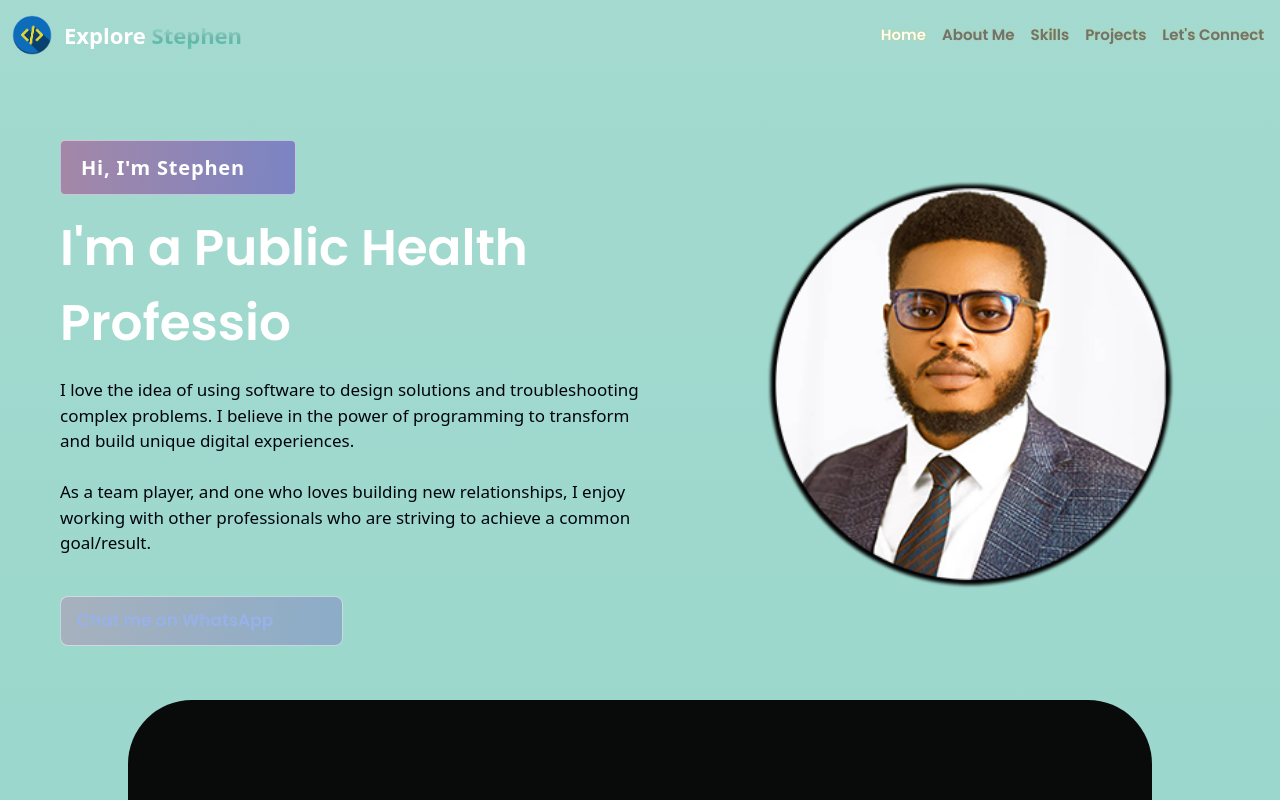
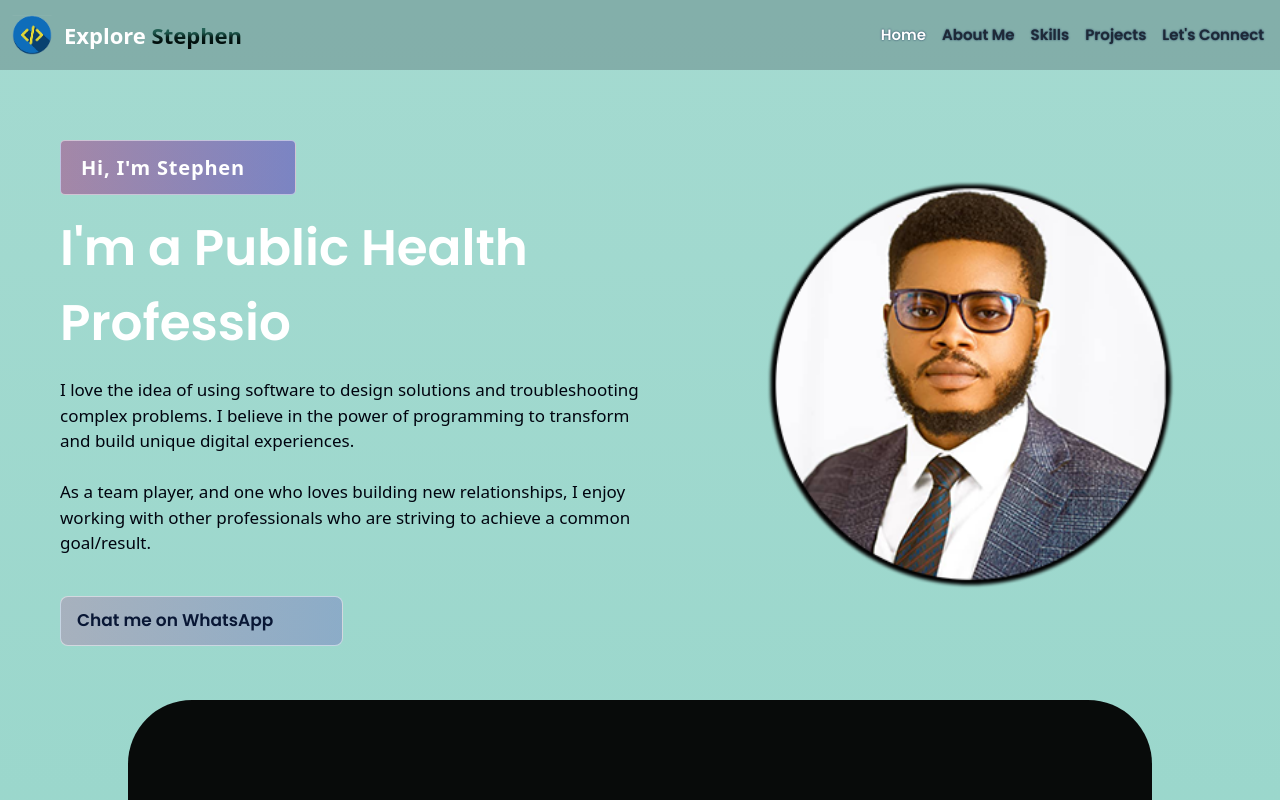
Before and after one commit to Kennius7/steve-portfolio, a React (Vite) app: page / in a window 1280 px wide. Shown: the top 800 px of the page. Built offline with nearby package versions, Linux system fonts and the light colour scheme.

Commit message:
seventh adjustment

```diff
--- a/src/App.jsx
+++ b/src/App.jsx
@@ -74,8 +74,8 @@ function App() {
         <div className={`flex flex-col main-bg-2 relative`}>
 
           <div className={`w-full ${scrolled
-          ? "bg-primary fixed z-[3] duration-1000"
-          : "bg-transparent absolute z-[3] duration-1000"}`}>
+          ? "bg-primary fixed z-[3] duration-700"
+          : "bg-primary/20 absolute z-[3] duration-700"}`}>
             <Navbar />
           </div>
 
--- a/src/components/Navbar.jsx
+++ b/src/components/Navbar.jsx
@@ -74,10 +74,10 @@ function Navbar() {
                                 key={nav.id}
                                 className={`font-poppins font-semibold cursor-pointer hover:border-b-4
                                 hover:pb-2 hover:border-blue-700 mr-4 flex justify-center items-center
-                                ${active === nav.title ? "text-white" : "text-gray-500"}
+                                ${active === nav.title ? "text-white" : "text-gray-800"}
                                 ${scrolled
-                                ? "text-[13px] navText1 duration-500"
-                                : "text-[15px] navText2 duration-500"}`}
+                                ? "text-[13px] navText3 duration-500"
+                                : "text-[15px] navText4 duration-500"}`}
                                 onClick={() => {
                                     setActive(nav.title);
                                     PageScroll(nav.ref);
--- a/src/components/ProjectCard.jsx
+++ b/src/components/ProjectCard.jsx
@@ -13,7 +13,7 @@ const ProjectCard = ({ ...project }) => {
         </div>
       </div>
 
-      <a href={project.url} rel="noreferrer" target="_blank"
+      {/* <a href={project.url} rel="noreferrer" target="_blank"
         className="w-full flex justify-center items-center absolute z-2 bottom-1">
 
         <button className="text-white bg-[#030229]/80 font-poppins rounded-[10px] italic
@@ -21,7 +21,7 @@ const ProjectCard = ({ ...project }) => {
           {project.buttonTitle}
         </button>
 
-      </a>
+      </a> */}
 
     </div>
   )
--- a/src/components/Skills.jsx
+++ b/src/components/Skills.jsx
@@ -59,14 +59,14 @@ const Skills = () => {
                     </div>
 
                     <div className="flex flex-col justify-center items-center sm:mt-4 xs:mt-0 mt-[20px] w-full pl-3">
-                      <div className="font-poppins font-semibold text-start md:text-[19px] sm:text-[18px]
-                        xs:text-[16px] xxs:text-[14px] text-[12px] text-grad sm:w-[90%] xxs:w-[70%] w-[98%]">
+                      <div className="font-poppins font-semibold text-center md:text-[22px] sm:text-[20px]
+                        xs:text-[18px] xxs:text-[16px] text-[13px] text-grad sm:w-[90%] xxs:w-[70%] w-[98%]">
                         {card.name}
                       </div>
-                      <div className="font-poppins italic text-start md:text-[15px] sm:text-[13px] xs:text-[12px]
+                      {/* <div className="font-poppins italic text-start md:text-[15px] sm:text-[13px] xs:text-[12px]
                         xxs:text-[11px] text-[10px] text-dimWhite sm:w-[90%] xxs:w-[70%] w-[98%]">
                         {card.title}
-                      </div>
+                      </div> */}
                     </div>
 
                   </div>
--- a/src/components/WhatsappButton.jsx
+++ b/src/components/WhatsappButton.jsx
@@ -19,7 +19,8 @@ function WhatsappButton({buttonText, phoneNumber}) {
                 target="_blank"
                 rel="noreferrer"
                 className="font-poppins font-semibold text-start md:text-[17px]
-                    sm:text-[16px] xs:text-[14px] text-[12px] md:pl-4 sm:pl-3 xs:pl-3 xxs:pl-2 pl-2">
+                sm:text-[16px] xs:text-[14px] text-[12px] md:pl-4 sm:pl-3 xs:pl-3 xxs:pl-2 pl-2"
+            >
                 {buttonText}
             </a>
 
--- a/src/components/data.js
+++ b/src/components/data.js
@@ -92,85 +92,85 @@ export const skillSetSlide = [
     }
   ];
 
-export const outreaches = [
+  export const outreaches = [
     {
-      title: "Vamp Facility Intelligence Website",
-      description: "Front End Development and Design",
+      title: "Outreach Projects",
+      description: "Outreach campaign pictures",
       imgUrl: projImg1,
       buttonTitle: "Vampfi Link",
       url: "https://vampfi.com/",
     },
     {
-      title: "FriendnPal Website",
-      description: "Front End Development and Design",
+      title: "Outreach Projects",
+      description: "Outreach campaign pictures",
       imgUrl: projImg2,
       buttonTitle: "FriendnPal Link",
       url: "https://friendnpal.com",
     },
     {
-      title: "Matic Drive Website",
-      description: "Front End Development and Design",
+      title: "Outreach Projects",
+      description: "Outreach campaign pictures",
       imgUrl: projImg3,
       buttonTitle: "Matic Drive Link",
       url: "https://maticdrive.com",
     },
     {
-        title: "Arcromride App",
-        description: "Mobile App Development",
-        imgUrl: projImg4,
-        buttonTitle: "Arcromride Link",
-        url: "https://www.arcromride.com/",
+      title: "Outreach Projects",
+      description: "Outreach campaign pictures",
+      imgUrl: projImg4,
+      buttonTitle: "Arcromride Link",
+      url: "https://www.arcromride.com/",
     },
-    {   title: "Computer based test",
-        description: "Front End Development and Design",
+    {   title: "Outreach Projects",
+        description: "Outreach campaign pictures",
         imgUrl: projImg5,
         buttonTitle: "Computer Test Link",
         url: "https://shosan-computer-based-test.netlify.app/",
     },
-    {   title: "Judyhub Website",
-        description: "Front End Development and Design",
+    {   title: "Outreach Projects",
+        description: "Outreach campaign pictures",
         imgUrl: projImg6,
         buttonTitle: "Judyhub Link",
         url: "https://judyhub.netlify.app/",
     },
-    {   title: "Judyhub Website",
-        description: "Front End Development and Design",
+    {   title: "Outreach Projects",
+        description: "Outreach campaign pictures",
         imgUrl: projImg7,
         buttonTitle: "Judyhub Link",
         url: "https://judyhub.netlify.app/",
     },
-    {   title: "Judyhub Website",
-        description: "Front End Development and Design",
+    {   title: "Outreach Projects",
+        description: "Outreach campaign pictures",
         imgUrl: projImg8,
         buttonTitle: "Judyhub Link",
         url: "https://judyhub.netlify.app/",
     },
-    {   title: "Judyhub Website",
-        description: "Front End Development and Design",
+    {   title: "Outreach Projects",
+        description: "Outreach campaign pictures",
         imgUrl: projImg9,
         buttonTitle: "Judyhub Link",
         url: "https://judyhub.netlify.app/",
     },
-    {   title: "Judyhub Website",
-        description: "Front End Development and Design",
+    {   title: "Outreach Projects",
+        description: "Outreach campaign pictures",
         imgUrl: projImg10,
         buttonTitle: "Judyhub Link",
         url: "https://judyhub.netlify.app/",
     },
-    {   title: "Judyhub Website",
-        description: "Front End Development and Design",
+    {   title: "Outreach Projects",
+        description: "Outreach campaign pictures",
         imgUrl: projImg11,
         buttonTitle: "Judyhub Link",
         url: "https://judyhub.netlify.app/",
     },
-    {   title: "Judyhub Website",
-        description: "Front End Development and Design",
+    {   title: "Outreach Projects",
+        description: "Outreach campaign pictures",
         imgUrl: projImg12,
         buttonTitle: "Judyhub Link",
         url: "https://judyhub.netlify.app/",
     },
-    {   title: "Judyhub Website",
-        description: "Front End Development and Design",
+    {   title: "Outreach Projects",
+        description: "Outreach campaign pictures",
         imgUrl: projImg13,
         buttonTitle: "Judyhub Link",
         url: "https://judyhub.netlify.app/",
--- a/src/index.css
+++ b/src/index.css
@@ -72,12 +72,12 @@
 .text-grad {
   background: linear-gradient(
     180.00deg,
-    #aadcd3 0.89%,
-    #97d4c9 17.23%,
-    #84c9bc 42.04%,
-    #73b6aa 55.12%,
-    #5cbbaa 71.54%,
-    #6dc8b7 100%
+    #4fa797 0.89%,
+    #2c6d61 17.23%,
+    #1d574c 42.04%,
+    #071f1a 55.12%,
+    #010f0d 71.54%,
+    #070707 100%
   );
   -webkit-background-clip: text;
   -webkit-text-fill-color: transparent;
@@ -136,7 +136,7 @@
 
 #connect-button {
   font-weight: 700;
-  color: #97b1e9;
+  color: #091735;
   background: linear-gradient(90.21deg, rgba(196, 88, 152, 0.3) -5.91%, rgba(91, 69, 192, 0.3) 111.58%);
   border: 1px solid rgba(255, 255, 255, 0.5);
   position: relative;
@@ -151,7 +151,7 @@
 }
 #connect-button::before {
   content: "";
-  background: linear-gradient(90.21deg, rgba(245, 245, 243, 0.5) -5.91%, rgba(29, 29, 28, 0.5) 111.58%);
+  background: linear-gradient(90.21deg, rgba(151, 212, 201, 0.6) -5.91%, rgba(68, 128, 117, 0.7) 111.58%);
   width: 0;
   height: 100%;
   position: absolute;
@@ -164,11 +164,16 @@
   width: 100%;
 }
 
-
+/* #97d4c9
+rgba(151, 212, 201, 0.6) */
 
 
 .navText1{
-  text-shadow: 0 0 7px rgb(42, 16, 185);
+  text-shadow: 0 0 2px rgb(42, 16, 185);
+}
+
+.navText4{
+  text-shadow: 0 0 2px rgb(20, 49, 83);
 }
 
 .navText2{
@@ -176,7 +181,7 @@
 }
 
 .navText3{
-  text-shadow: 0 0 1px rgb(241, 61, 6);
+  text-shadow: 0 0 1px rgb(235, 111, 74);
 }
 
 
```
